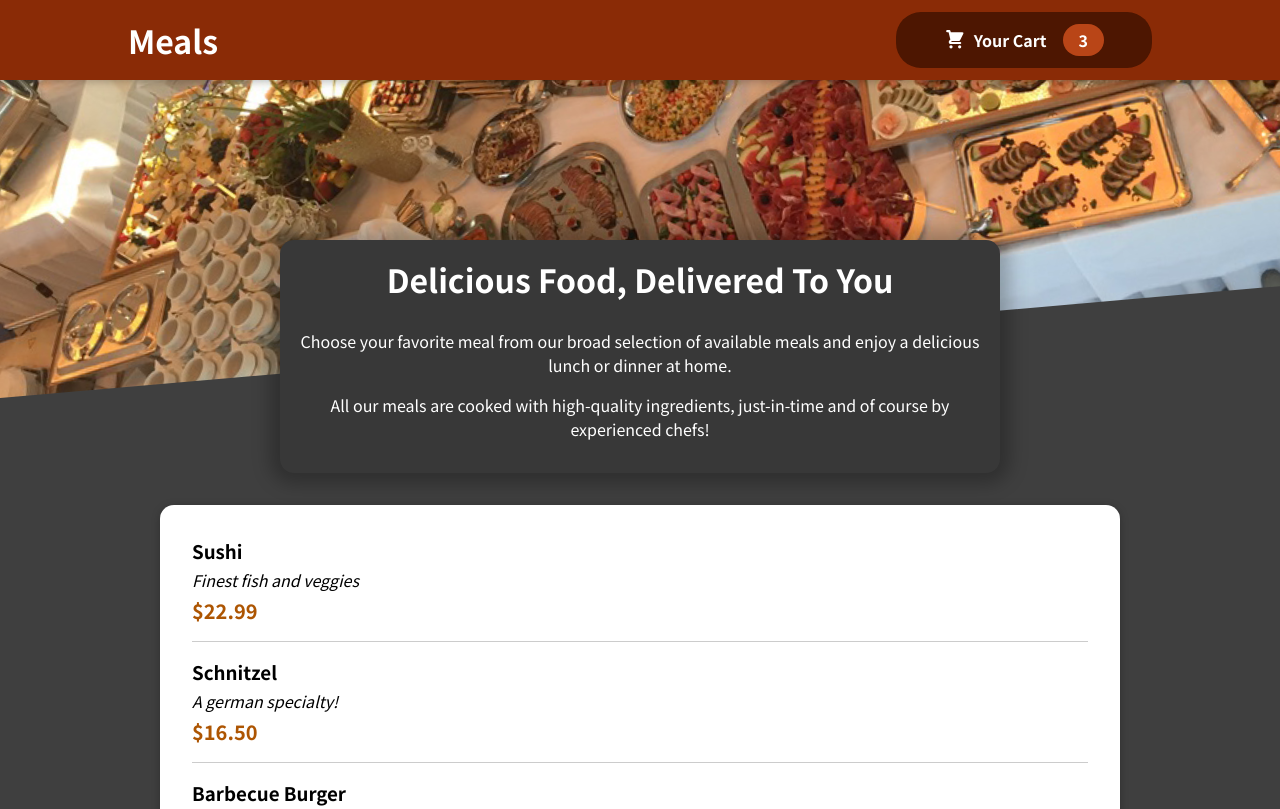
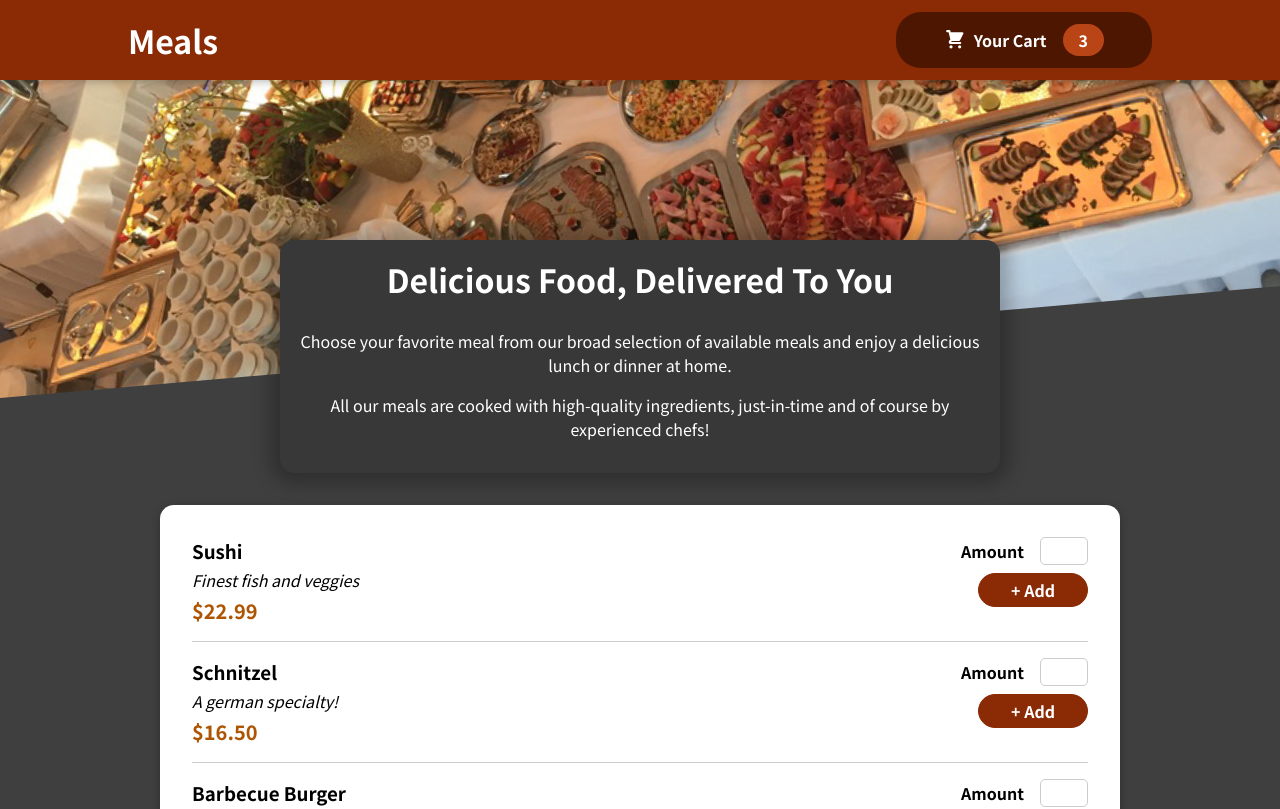
Before and after one commit to anshi06/FoodApp, a JavaScript app: page / in a window 1280 px wide. Shown: the top 809 px of the page. Built offline with nearby package versions, Linux system fonts and the light colour scheme.

Commit message:
Input componenet, MealItemForm

```diff
--- a/src/Components/Meals/MealItem/MealItem.js
+++ b/src/Components/Meals/MealItem/MealItem.js
@@ -1,4 +1,5 @@
 import classes from './MealItem.module.css';
+import MealItemForm from './MealItemForm';
 
 const MealItem = (props) =>{
     const price = `$${props.price.toFixed(2)}`;
@@ -9,6 +10,7 @@
             <div className={classes.price}>{price}</div>
         </div>
         <div>
+            <MealItemForm/>
 
         </div>
     </li>
--- a/src/Components/Meals/MealItem/MealItemForm.js
+++ b/src/Components/Meals/MealItem/MealItemForm.js
@@ -0,0 +1,18 @@
+import classes from './MealItemForm.module.css';
+import Input from '../../UI/Input';
+const MealItemForm = (props) =>{
+    return (
+        <form className={classes.form}>
+            <Input label="Amount" input={{
+                id:"amount",
+                type:"number",
+                min:"1",
+                max:'5',
+                default:'1'
+            }}/>
+            <button>+ Add</button>
+        </form>
+    );
+
+}
+export default MealItemForm;
--- /dev/null
+++ b/src/Components/UI/Input.js
@@ -0,0 +1,10 @@
+import classes from './Input.module.css';
+const Input = (props) => {
+    return (
+        <div className={classes.input}>
+            <label htmlFor={props.input.id}>{props.label}</label>
+            <input {...props.input}/>
+        </div>
+    );
+}
+export default Input;
--- /dev/null
+++ b/src/Components/UI/Input.module.css
@@ -0,0 +1,18 @@
+.input {
+    display: flex;
+    align-items: center;
+    margin-bottom: 0.5rem;
+  }
+
+  .input label {
+    font-weight: bold;
+    margin-right: 1rem;
+  }
+
+  .input input {
+    width: 3rem;
+    border-radius: 5px;
+    border: 1px solid #ccc;
+    font: inherit;
+    padding-left: 0.5rem;
+  }
```
Also changed, not shown: 1 other file (tests, documents, lock files or other folders).
